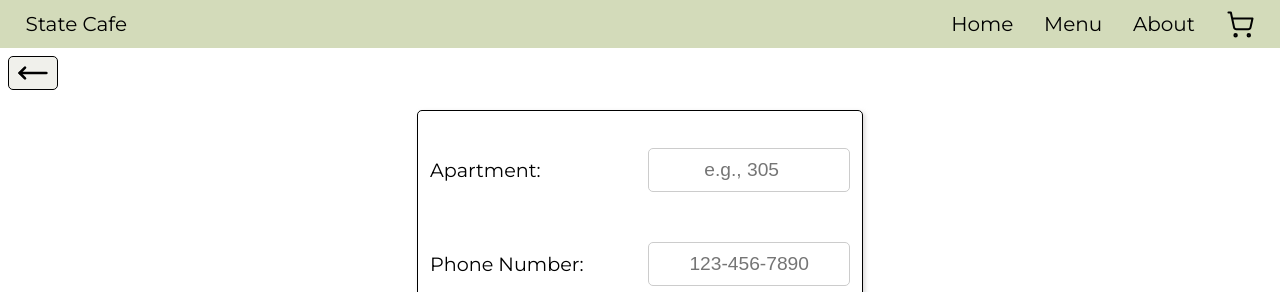
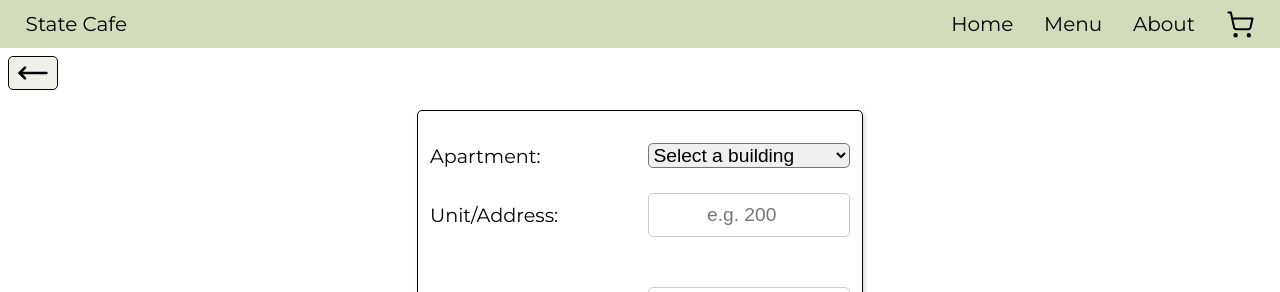
Before and after one commit to tzvi2/State-Cafe, a React (Create React App) app in the folder frontend/: page /checkout in a window 1280 px wide. Shown: the top 292 px of the page. Built offline with nearby package versions, Linux system fonts and the light colour scheme; no server answers.

Commit message:
added teaneck apts

```diff
--- a/frontend/src/components/checkout process/CheckoutForm.js
+++ b/frontend/src/components/checkout process/CheckoutForm.js
@@ -147,6 +147,7 @@ export default function CheckoutForm() {
           customerDetails: {
             phoneNumber: sessionStorage.getItem("phoneNumber"),
             unitNumber: sessionStorage.getItem("unitNumber"),
+            buildingName: sessionStorage.getItem("buildingName")
           },
         }),
       });
--- a/frontend/src/components/checkout process/DeliveryPage.js
+++ b/frontend/src/components/checkout process/DeliveryPage.js
@@ -11,7 +11,7 @@ import BackArrow from '../BackArrow';
 function DeliveryPage() {
   const [deliveryAvailable, setDeliveryAvailable] = useState(true);
   const { cart } = useCart();
-  const { acceptingOrders } = useOrderContext()
+  const { acceptingOrders } = useOrderContext();
   const {
     setDeliverySlot,
     setUnitNumber,
@@ -20,10 +20,16 @@ function DeliveryPage() {
     deliveryDate,
     phoneNumber,
     setPhoneNumber,
+    buildingName,
+    setBuildingName,
   } = useDeliveryDetails();
   const [apartmentNumberError, setApartmentNumberError] = useState('');
   const [phoneNumberError, setPhoneNumberError] = useState('');
   const navigate = useNavigate();
+
+  const handleBuildingChange = (e) => {
+    setBuildingName(e.target.value); // Update the selected building
+  };
 
   const handlePhoneNumberChange = (e) => {
     let input = e.target.value.replace(/\D/g, ""); // Remove non-digit characters
@@ -35,21 +41,11 @@ function DeliveryPage() {
     setPhoneNumber(input);
   };
 
-  const handleApartmentNumberChange = (e) => setUnitNumber(e.target.value);
-
   const handleSubmit = () => {
     console.log(acceptingOrders, phoneNumber, deliverySlot, unitNumber)
     //return
     //console.log('delivery slot', deliverySlot);
     let isValid = true;
-
-    // Validate apartment number
-    if (!unitNumber || unitNumber.length !== 3 || unitNumber < 201 || unitNumber > 558) {
-      setApartmentNumberError('Apartment number should be 3 digits between 201 and 558.');
-      isValid = false;
-    } else {
-      setApartmentNumberError('');
-    }
 
     // Validate phone number
     const phonePattern = /^\d{3}-\d{3}-\d{4}$/;
@@ -62,10 +58,8 @@ function DeliveryPage() {
 
     // Save to sessionStorage if valid
     if (isValid) {
-      sessionStorage.setItem('phoneNumber', phoneNumber);
-      sessionStorage.setItem('unitNumber', unitNumber);
 
-      if (deliverySlot && deliveryDate) {
+      if (deliverySlot && deliveryDate && buildingName) {
         navigate('/payment');
       } else {
         console.warn('Missing delivery slot or date.');
@@ -82,15 +76,27 @@ function DeliveryPage() {
         </div>
 
         <div className={styles.flexRow}>
-          <label htmlFor="apartmentNumber">Apartment:</label>
+          <label htmlFor="building">Apartment:</label>
+          <select value={buildingName} onChange={handleBuildingChange}>
+            <option value="">Select a building</option>
+            <option value="One500">One500</option>
+            <option value="Terrace Circle">Terrace Circle</option>
+            <option value="Teaneck Square">Teaneck Square</option>
+            <option value="The Castle">The Castle</option>
+            <option value="Ayers Court">Ayers Court</option>
+            <option value="Walraven">Walraven</option>
+            {/* <option value="Avalon">Avalon (Windsor rd)</option> */}
+          </select>
+        </div>
+
+        <div className={styles.flexRow}>
+          <label htmlFor="apartmentNumber">Unit/Address:</label>
           <input
             type="number"
             id="apartmentNumber"
             value={unitNumber}
-            onChange={handleApartmentNumberChange}
-            min={201}
-            max={558}
-            placeholder="e.g., 305"
+            onChange={(e) => setUnitNumber(e.target.value)}
+            placeholder="e.g. 200"
           />
         </div>
 
@@ -112,12 +118,13 @@ function DeliveryPage() {
         {deliveryDate && (
           <>
             <AvailableTimeslots autoSelectEarliest={true} />
-            {!acceptingOrders && <>
-              <p className={styles.centered}>We're not taking orders at the moment.</p></>}
+            {!acceptingOrders && (
+              <p className={styles.centered}>We're not taking orders at the moment.</p>
+            )}
             <button
               className={styles.wideBtn}
               onClick={handleSubmit}
-              disabled={!acceptingOrders || !phoneNumber || !deliverySlot || !unitNumber}
+              disabled={!acceptingOrders || !phoneNumber || !deliverySlot || !unitNumber || !buildingName}
             >
               Proceed to Checkout
             </button>
@@ -128,4 +135,5 @@ function DeliveryPage() {
   );
 }
 
+
 export default DeliveryPage;
--- a/frontend/src/components/checkout process/OrderConfirmation.js
+++ b/frontend/src/components/checkout process/OrderConfirmation.js
@@ -17,6 +17,7 @@ const OrderConfirmation = () => {
   const [message, setMessage] = useState("");
 
   useEffect(() => {
+    // uses payment intent id to retrieve order details from backend
     const fetchOrder = async () => {
       const urlParams = new URLSearchParams(window.location.search);
       const clientSecret = urlParams.get("payment_intent_client_secret");
@@ -50,23 +51,27 @@ const OrderConfirmation = () => {
     return <div className={styles.error}>{message}</div>;
   }
 
+  // destructure order response
   const {
     orderedAt,
     dueDate,
     items,
     totalPrice,
     paymentDetails: { cardBrand, lastFour },
-    customerDetails: { unitNumber },
+    customerDetails: { unitNumber, buildingName },
   } = orderDetails;
+
+  console.log('order detauls', orderDetails)
+
 
   return (
     <div className={styles.confirmationCard}>
       <h2>Thank you, your order is complete.</h2>
       <div className={styles.rows}>
-        {/* <OrderDetailsRow label="Ordered" value={formatIsoToTime(orderedAt)} /> */}
+        {/* Updated Delivery Details */}
         <OrderDetailsRow
           label="Delivery"
-          value={`Unit ${unitNumber} at ${convertIsoTo12HourTime(dueDate)}`}
+          value={`${convertIsoTo12HourTime(dueDate)} | Unit ${unitNumber} in ${buildingName}`}
         />
         <OrderDetailsRow
           label="Payment Method"
--- a/frontend/src/components/styles/checkout process styles/DeliveryPage.module.css
+++ b/frontend/src/components/styles/checkout process styles/DeliveryPage.module.css
@@ -47,6 +47,7 @@
 .deliveryPage button,
 .flexRow label,
 .flexRow input,
+.flexRow select,
 .flexRow button {
 	font-size: 1.2rem;
 	border-radius: 5px;
@@ -55,6 +56,7 @@
 
 .flexRow label,
 .flexRow input,
+.flexRow select,
 .flexRow button {
 	width: 48%;
 }
--- a/frontend/src/hooks/useDeliveryDetails.js
+++ b/frontend/src/hooks/useDeliveryDetails.js
@@ -9,28 +9,25 @@ export default function DeliverySlotProvider({ children }) {
   const todayEST = useMemo(() => getESTDate(), []);
   const todayFormatted = useMemo(() => formatDateToYYYYMMDD(todayEST), [todayEST]);
 
-  // Retrieve data from sessionStorage or initialize defaults
   const savedDate = sessionStorage.getItem('deliveryDate');
   const initialDeliveryDate = useMemo(() => {
-    if (!savedDate) return todayFormatted; // Default to today's date if no saved date exists
-    if (new Date(savedDate) < new Date(todayFormatted)) return todayFormatted; // Reset to today if saved date is in the past
-    return savedDate; // Use saved date if valid
+    if (!savedDate) return todayFormatted;
+    if (new Date(savedDate) < new Date(todayFormatted)) return todayFormatted;
+    return savedDate;
   }, [savedDate, todayFormatted]);
 
   const [deliveryDate, setDeliveryDate] = useState(initialDeliveryDate);
   const [deliverySlot, setDeliverySlot] = useState(() => sessionStorage.getItem('deliverySlot') || "");
   const [unitNumber, setUnitNumber] = useState(() => sessionStorage.getItem('unitNumber') || "");
   const [phoneNumber, setPhoneNumber] = useState(() => sessionStorage.getItem('phoneNumber') || "");
+  const [buildingName, setBuildingName] = useState(() => sessionStorage.getItem('buildingName') || "");
 
-  // Persist state in sessionStorage
   useEffect(() => {
-    console.log('deliveryDate', deliveryDate)
     sessionStorage.setItem('deliveryDate', deliveryDate);
   }, [deliveryDate]);
 
   useEffect(() => {
     sessionStorage.setItem('deliverySlot', deliverySlot);
-    //console.log('deliverySlot ', deliverySlot)
   }, [deliverySlot]);
 
   useEffect(() => {
@@ -41,11 +38,16 @@ export default function DeliverySlotProvider({ children }) {
     sessionStorage.setItem('phoneNumber', phoneNumber);
   }, [phoneNumber]);
 
+  useEffect(() => {
+    sessionStorage.setItem('buildingName', buildingName);
+  }, [buildingName]);
+
   const clearDeliveryDetails = () => {
     setDeliverySlot("");
     setUnitNumber("");
-    setDeliveryDate(todayFormatted); // Reset to today when clearing
+    setDeliveryDate(todayFormatted);
     setPhoneNumber("");
+    setBuildingName(""); // Clear building name
     sessionStorage.clear();
   };
 
@@ -60,6 +62,8 @@ export default function DeliverySlotProvider({ children }) {
         setUnitNumber,
         phoneNumber,
         setPhoneNumber,
+        buildingName,
+        setBuildingName,
         clearDeliveryDetails,
       }}>
       {children}
```
